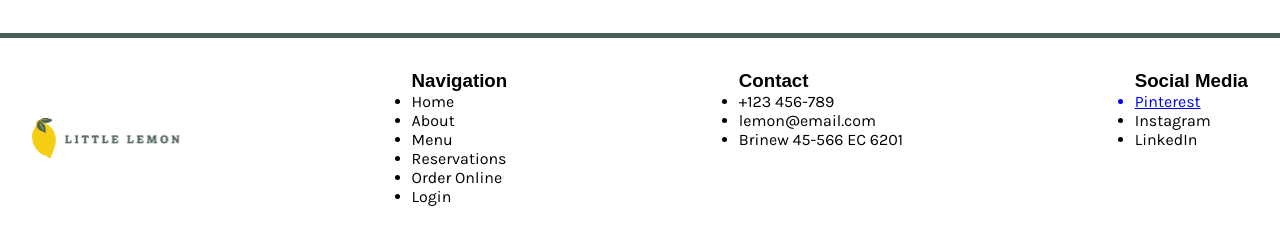
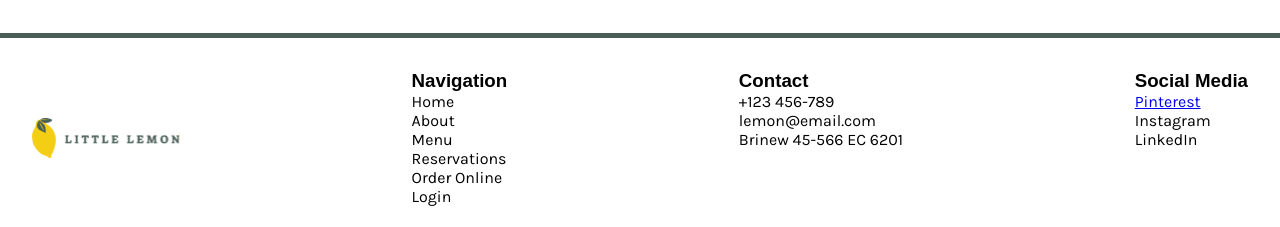
Before and after one commit to kegadev/ml-capstone, a React (Create React App) app: page / in a window 1280 px wide. Shown: the part 2434-2661 px from the top of the page. Before the commit the page ends 2640 px from the top, so only its background shows below. Built offline with nearby package versions, Linux system fonts and the light colour scheme; a web font is replaced by a local one.

Commit message:
remove list style to footer

```diff
--- a/src/App.css
+++ b/src/App.css
@@ -271,8 +271,11 @@ hr {
 }
 footer {
   display: flex;
-  margin: 0 32px;
+  margin: 0 32px 24px;
   justify-content: space-between;
+}
+footer ul {
+  list-style-type: none;
 }
 
 @media (max-width: 768px) {
```
